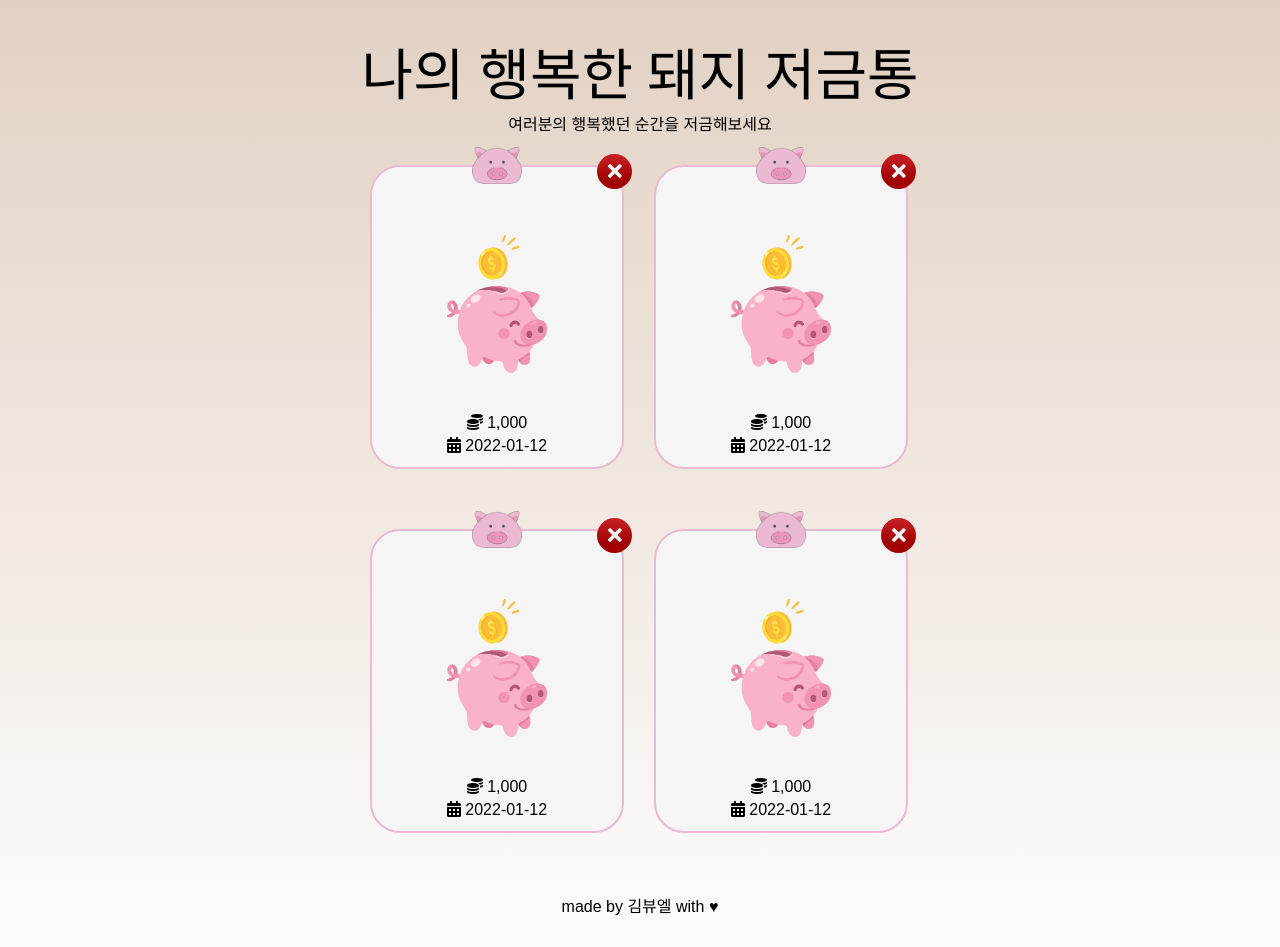
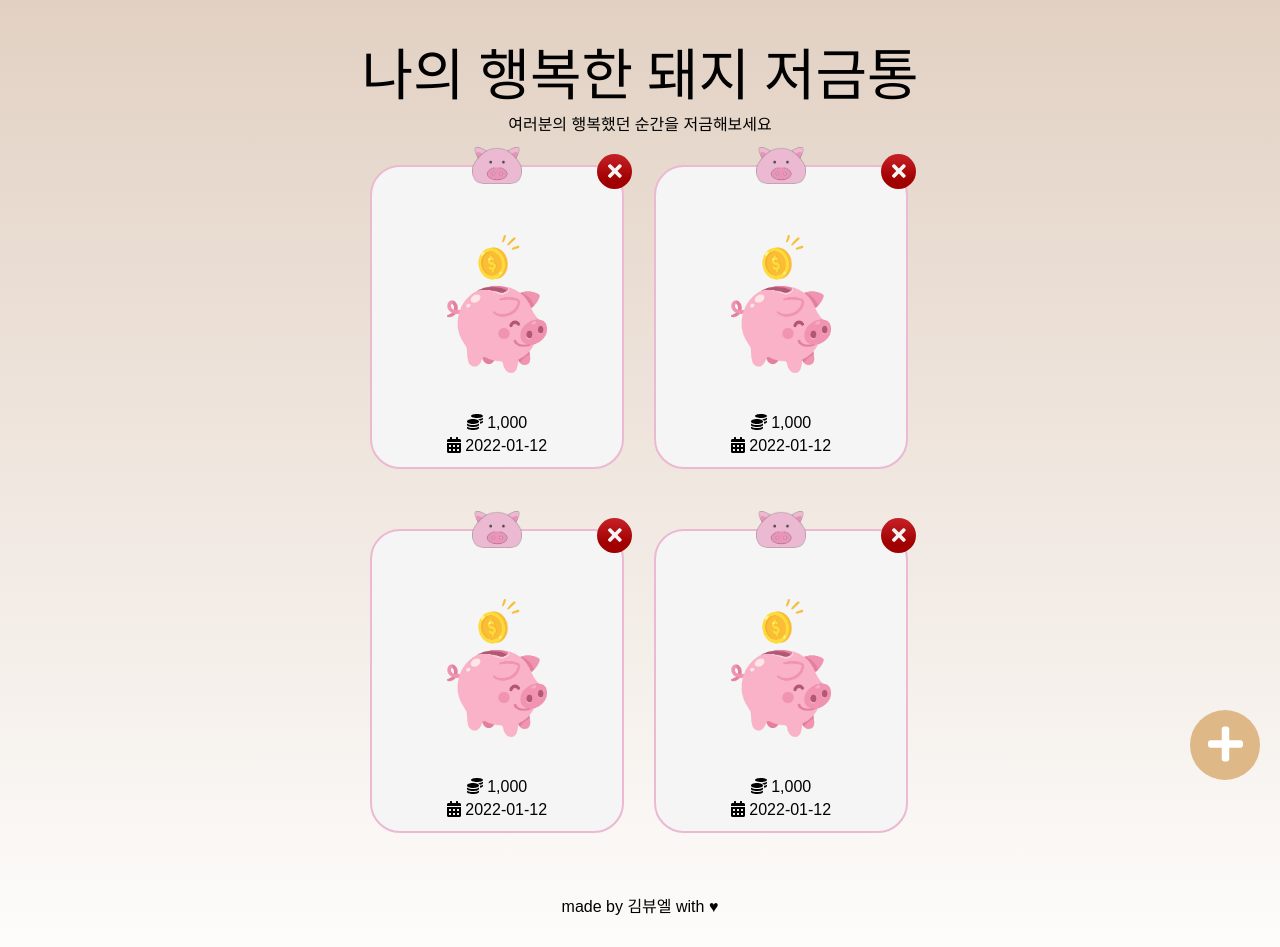
Before and after one commit to happy-piggy-bank/happy-piggy-bank-web-old, a React (Create React App) app: page /bank in a window 1280 px wide. Built offline with nearby package versions, Linux system fonts and the light colour scheme; a web font is replaced by a local one.

Commit message:
저금 리스트 화면 우측 하단에 새로 저금하기 버튼 추가

```diff
--- a/src/components/bank/bankListScreen.jsx
+++ b/src/components/bank/bankListScreen.jsx
@@ -1,4 +1,7 @@
 import { React } from 'react';
+import { useNavigate } from "react-router-dom";
+import { FontAwesomeIcon } from '@fortawesome/react-fontawesome'
+import { faPlus } from '@fortawesome/free-solid-svg-icons';
 
 import '../../css/bank/bankListScreen.css';
 
@@ -9,6 +12,8 @@ import NoBankList from './noBankList';
 import BankListComponent from './bankListComponent';
 
 const BankListScreen = () => {
+    const navigate = useNavigate();
+
     return (
         <div className='bankListScreenContainer'>
             <MainHeader/>
@@ -17,6 +22,9 @@ const BankListScreen = () => {
                     <BankListComponent/>
                 </div>
             </div>
+            <button className='createBankButton' onClick={() => navigate("/create")}>
+                <FontAwesomeIcon icon={faPlus} />
+            </button>
             <MainFooter/>
         </div>
     )
--- a/src/css/bank/bankListEntry.css
+++ b/src/css/bank/bankListEntry.css
@@ -47,6 +47,8 @@
     justify-content: center;
     width: 200px;
     height: 200px;
+    max-width: 200px;
+    max-height: 200px;
 }
 
 .bankListEntryContentArea {
--- a/src/css/bank/bankListScreen.css
+++ b/src/css/bank/bankListScreen.css
@@ -5,3 +5,17 @@
     padding-left: 30px;
     padding-right: 30px;
 }
+
+.createBankButton {
+    position: fixed;
+    right: 0;
+    bottom: 0;
+    margin: 20px;
+    width: 70px;
+    height: 70px;
+    background: #DEB887;
+    border-style: none;
+    border-radius: 40px;
+    font-size: 5vh;
+    color: white;
+}
```
